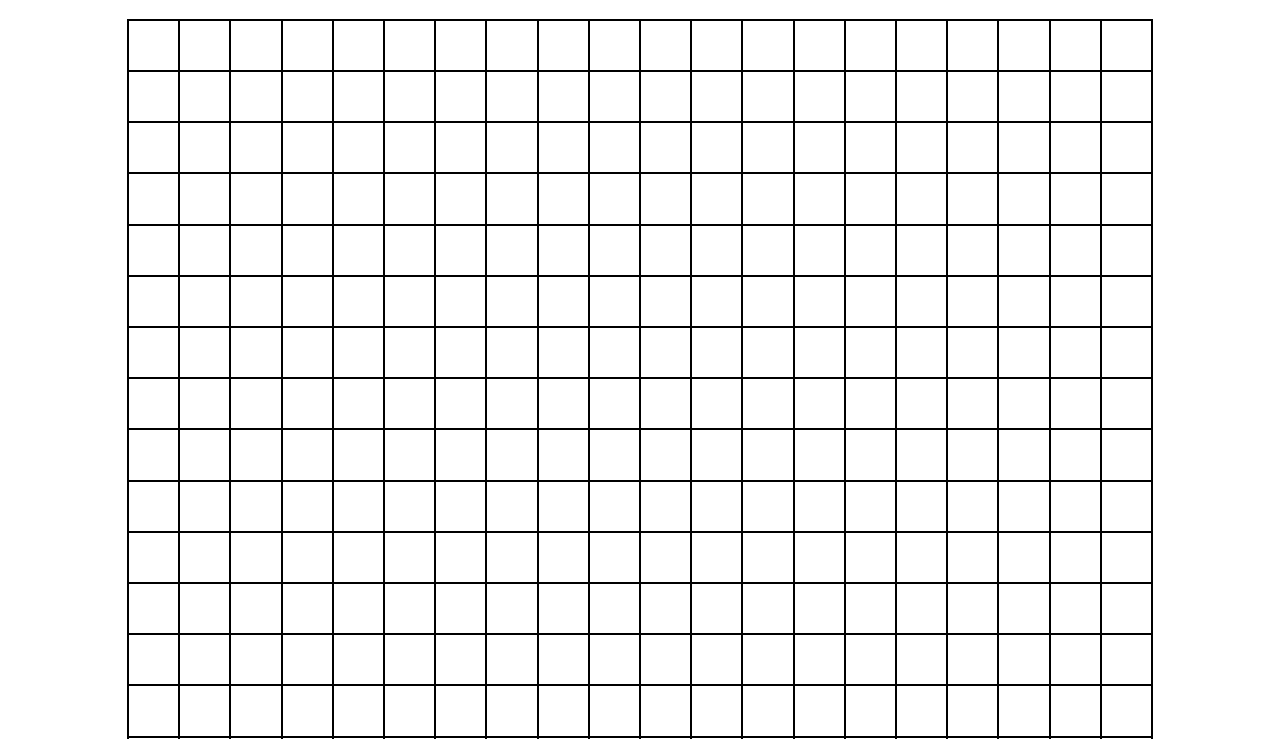
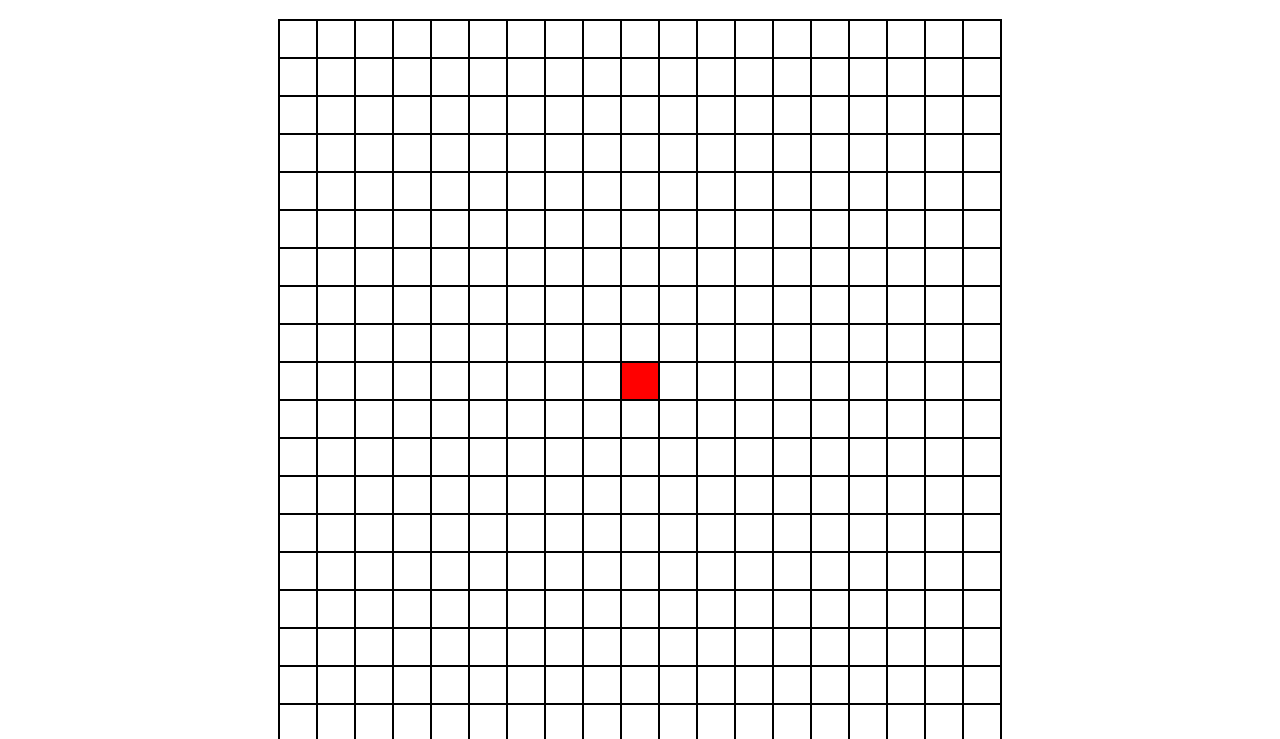
Before and after one commit to chrisdetmering/snake-game-1, a plain HTML site: page index.html in a window 1280 px wide. Shown: the part 61-800 px from the top of the page. Drawn offline with Linux system fonts and the light colour scheme.

Commit message:
css, html change. created newApple() function

```diff
--- a/script.js
+++ b/script.js
@@ -1,12 +1,11 @@
 const gameDOM = document.getElementById('game-space')
 
-function gridGenerate(){
-    for(let i = 0; i < 400; i++){
-        gameDOM.innerHTML += "<div class='pixel' id=" + (i+1) + "></div>"
-    }
-}
 
 gridGenerate();
+let target = document.getElementById("181")
+target.setAttribute("class", "pixel apple");
+// newApple();
+
 //IF GAME OVER
         //SNAKE TOUCHES ITSELF
         //SNAKE TOUCHES THE OUTSIDE BORDER
@@ -18,3 +17,17 @@ gridGenerate();
     //RESPAWN NEW APPLE AT RANDOM LOCATION
 //CONTROL SNAKE WITH ARROW KEYS ON KEYBOARD
 //SHOW SCORE OF APPLES EATEN
+
+
+function newApple(){
+    target.setAttribute("class", "pixel")
+    let number = Math.floor(Math.random()* 361);
+    target = document.getElementById(number);
+    target.setAttribute("class", "pixel apple")
+}
+
+function gridGenerate(){
+    for(let i = 0; i < 361; i++){
+        gameDOM.innerHTML += "<div class='pixel' id=" + (i+1) + "></div>"
+    }
+}
--- a/style.css
+++ b/style.css
@@ -4,9 +4,9 @@ body{
 }
 #game-space{
     display: grid;
-    grid-template-columns: repeat(20, auto);
-    width: 80vw;
-    height: 80vw;
+    grid-template-columns: repeat(19, auto);
+    width: 722px;
+    height: 722px;
     left: 0;
     margin-left: auto;
     margin-right: auto;
@@ -17,3 +17,8 @@ body{
     display: inline-grid;
     border: black solid 1px;
 }
+
+.apple{
+   background-color: red;
+
+}
```
